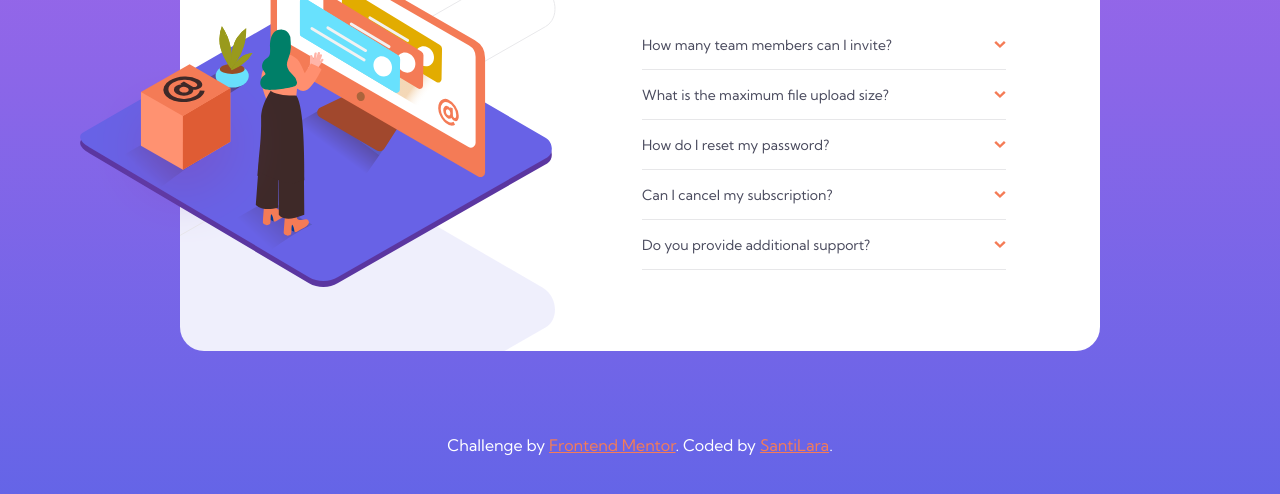
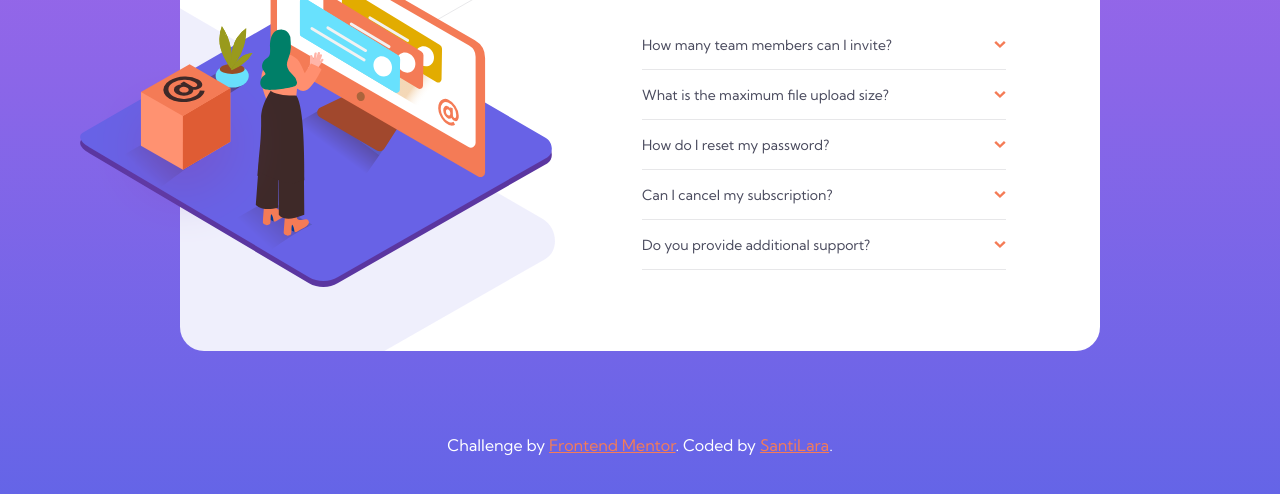
Before and after one commit to SantiagoLaraE/FAQ-accordion-card, a plain HTML site: page index.html in a window 1280 px wide. Shown: the part 306-800 px from the top of the page. Drawn offline with Linux system fonts and the light colour scheme.

Commit message:
Ajuste sombra illustración

```diff
--- a/css/style.css
+++ b/css/style.css
@@ -122,7 +122,8 @@ body {
     padding-right: 4.8rem;
     flex-direction: row;
     background-image: url(../images/bg-pattern-desktop.svg);
-    background-position: -59rem center;
+    background-position: 2.4rem 65%;
+    background-size: 35rem;
     gap: 2.4rem;
   }
   .faq-card__illustration .illustration-woman-mobile {
@@ -158,6 +159,8 @@ body {
   .faq-card {
     padding: 6.4rem 9.4rem 6.4rem 0;
     gap: 9rem;
+    background-position: -59rem 65%;
+    background-size:initial;
   }
   .illustration-woman {
     width: auto;
```
